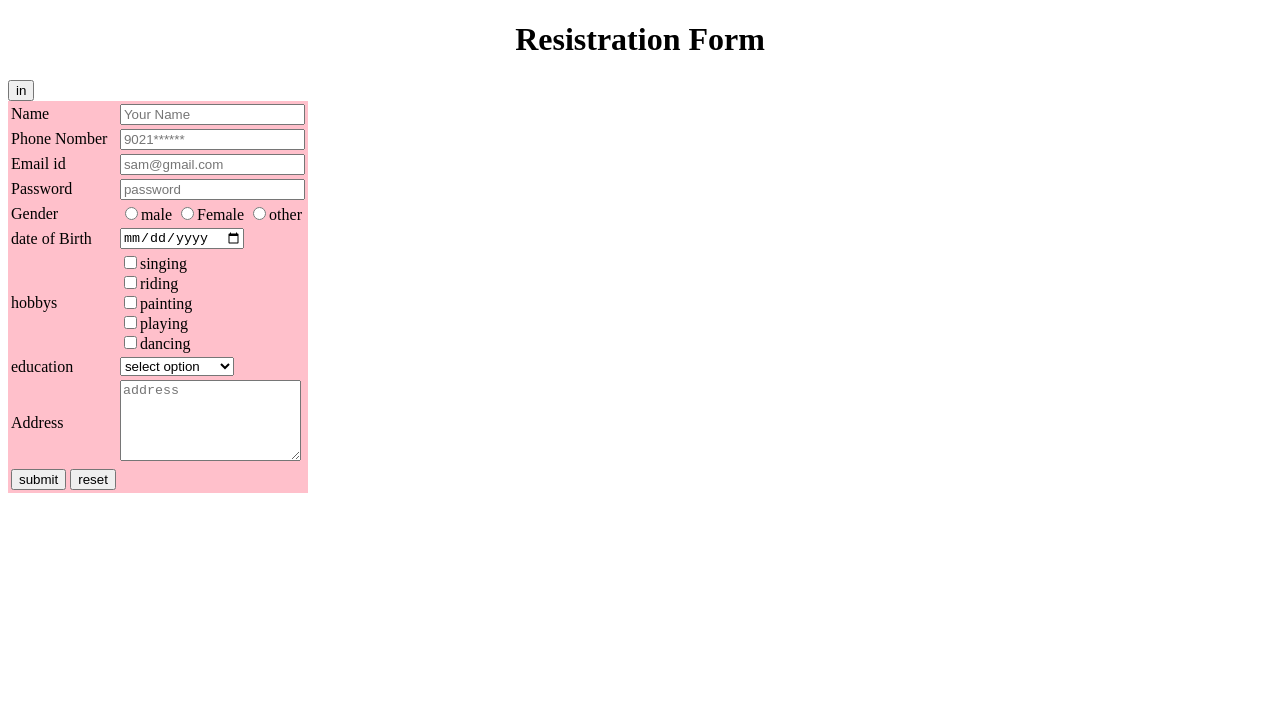
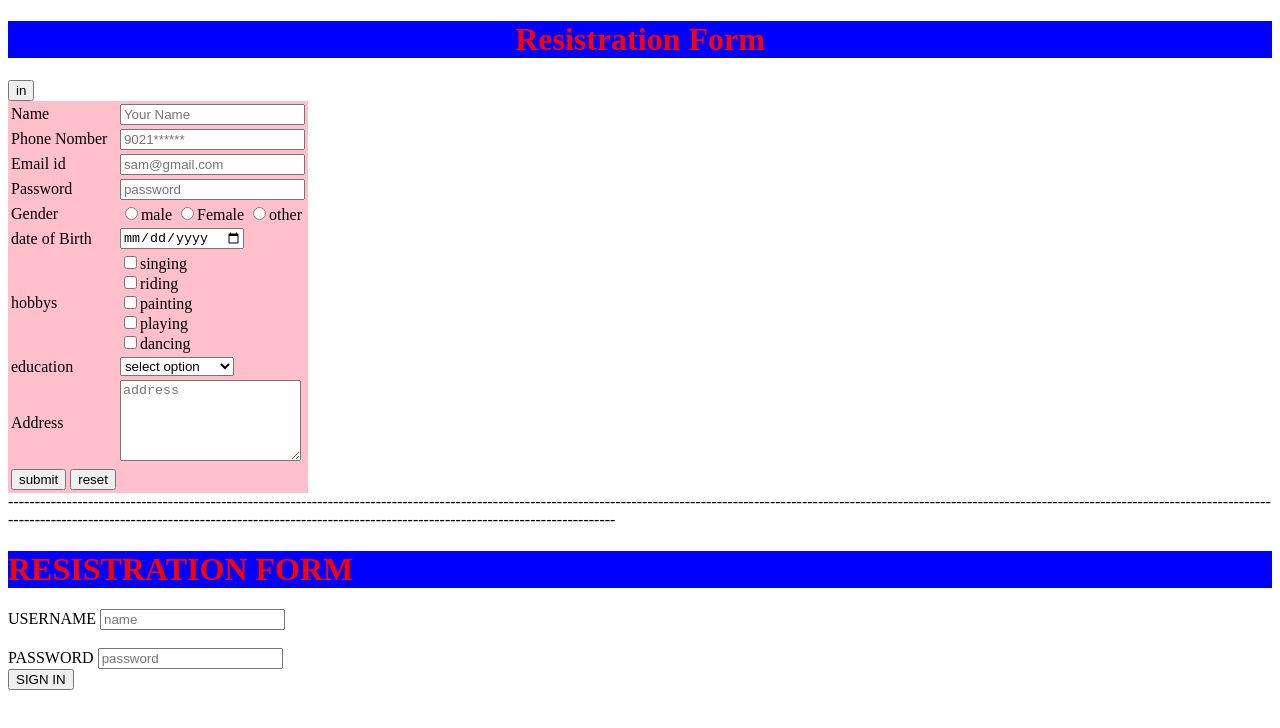
Before and after one commit to samshu33/ALL-HTML-BASIC, a plain HTML site: page FORM.HTML in a window 1280 px wide. Drawn offline with Linux system fonts and the light colour scheme.

Commit message:
form add

```diff
--- a/FORM.HTML
+++ b/FORM.HTML
@@ -91,3 +91,31 @@
 
 </body>
 </html>
+
+
+
+---------------------------------------------------------------------------------------------------------------------------------------------------------------------------------------------------------------------------------------------------------------------------------------------------------------------------------------------------------------
+<!DOCTYPE html>
+<html lang="en">
+<head>
+    <meta charset="UTF-8">
+    <meta http-equiv="X-UA-Compatible" content="IE=edge">
+    <meta name="viewport" content="width=device-width, initial-scale=1.0">
+    <title>Document</title>
+    <style>
+        h1{
+            color: red;
+            background-color: blue;
+            align-items: center;
+        }
+    </style>
+</head>
+<body>
+    <h1>RESISTRATION FORM</h1>
+    <form action="">
+        USERNAME <input type="text" placeholder="name"><br><br>
+        PASSWORD <input type="text" placeholder="password"><br>
+        <button>SIGN IN</button>
+    </form>
+</body>
+</html>
```
